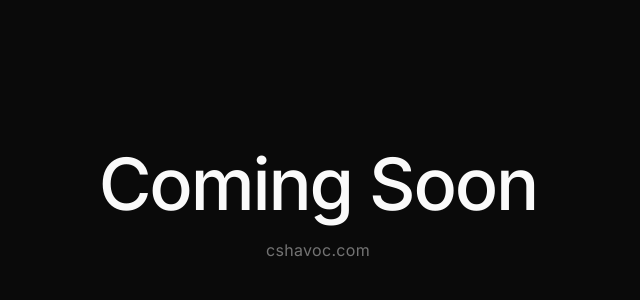
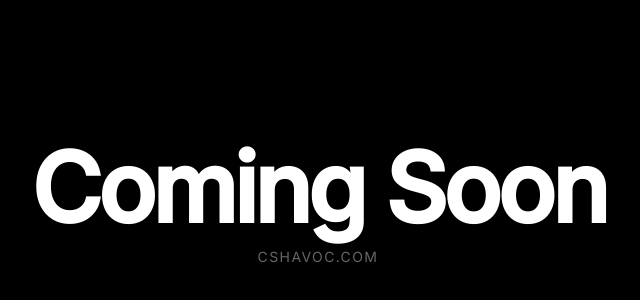
Before and after one commit to drdiddy33/reimagined-succotash, a website built with Vite: page index.html in a window 1280 px wide. Shown: the part 198-498 px from the top of the page, without its empty margins (322-962 px from the left). Built offline with nearby package versions, Linux system fonts and the light colour scheme.

Commit message:
feat: update color scheme and adjust spacing & typography
Co-authored-by: BeeCZ <253961456+drdiddy33@users.noreply.github.com>

```diff
--- a/src/style.css
+++ b/src/style.css
@@ -1,7 +1,7 @@
 :root {
-  --color-bg: #0a0a0a;
-  --color-text: #fafafa;
-  --color-text-muted: #737373;
+  --color-bg: #000000;
+  --color-text: #ffffff;
+  --color-text-muted: #666666;
   --font-primary: 'Inter', system-ui, -apple-system, sans-serif;
 }
 
@@ -36,19 +36,20 @@ main {
   display: flex;
   flex-direction: column;
   align-items: center;
-  gap: 1rem;
+  gap: 0.75rem;
 }
 
 h1 {
-  font-size: clamp(2.5rem, 10vw, 4.5rem);
-  font-weight: 500;
-  letter-spacing: -0.03em;
-  line-height: 1.1;
+  font-size: clamp(3rem, 12vw, 6rem);
+  font-weight: 600;
+  letter-spacing: -0.04em;
+  line-height: 1;
 }
 
 p {
-  font-size: 1rem;
+  font-size: 0.875rem;
   color: var(--color-text-muted);
   font-weight: 400;
-  letter-spacing: 0.02em;
+  letter-spacing: 0.1em;
+  text-transform: uppercase;
 }
```
